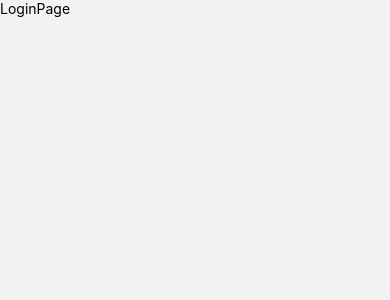
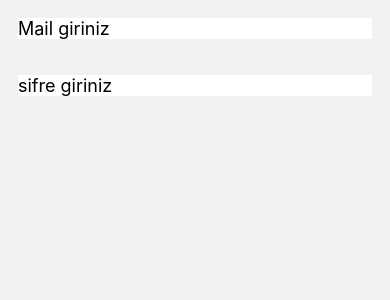
Before and after one commit to selalmaz/todoAPP, a React Native app: screen /Login in a window 390 px wide. Shown: the top 300 px of the page. Built offline with nearby package versions, Linux system fonts and the light colour scheme.

Commit message:
ınput componenti olusturldu

```diff
--- /dev/null
+++ b/src/components/Input/Input.style.tsx
@@ -0,0 +1,14 @@
+import {StyleSheet} from 'react-native';
+
+export default StyleSheet.create({
+  container: {
+    padding: 8,
+    margin: 10,
+    borderRadius: 12,
+  },
+  Input: {
+    backgroundColor: 'white',
+    fontSize: 18,
+    color: 'black',
+  },
+});
--- /dev/null
+++ b/src/components/Input/Input.tsx
@@ -0,0 +1,25 @@
+import React from 'react';
+import {TextInput, View} from 'react-native';
+import style from './Input.style';
+
+// props tipi tanımalama
+type Props = {
+  placeHolder: string;
+  onChange: (text: string) => void;
+  secureTextEntry?: boolean; // şfire için opsiyonel prop
+};
+
+const Input: React.FC<Props> = ({placeHolder, onChange, secureTextEntry}) => {
+  return (
+    <View style={style.container}>
+      <TextInput
+        style={style.Input}
+        placeholder={placeHolder}
+        onChangeText={onChange}
+        secureTextEntry={secureTextEntry}
+      />
+    </View>
+  );
+};
+
+export default Input;
--- a/src/navigation/TabNavigation/TabNavigator.style.tsx
+++ b/src/navigation/TabNavigation/TabNavigator.style.tsx
@@ -1,6 +1,6 @@
 import {StyleSheet} from 'react-native';
 
-const styles = StyleSheet.create({
+export default StyleSheet.create({
   tabBar: {
     backgroundColor: '#ffffff',
     elevation: 5,
@@ -9,5 +9,3 @@ const styles = StyleSheet.create({
     fontSize: 14,
   },
 });
-
-export default styles;
--- a/src/screens/LoginPage/LoginPage.tsx
+++ b/src/screens/LoginPage/LoginPage.tsx
@@ -1,10 +1,25 @@
-import React from 'react';
+import React, {useState} from 'react';
 import {SafeAreaView, Text} from 'react-native';
+import Input from '../../components/Input/Input';
 
 const LoginPage = () => {
+  const [email, setEmail] = useState('');
+  const [password, setPassword] = useState('');
+
+  const handleEmailChange = (text: string) => {
+    setEmail(text);
+  };
+  const handlePasswordChange = (password: string) => {
+    setPassword(password);
+  };
+
   return (
     <SafeAreaView style={{flex: 1}}>
-      <Text>LoginPage</Text>
+      <Input placeHolder="Mail giriniz" onChange={handleEmailChange}></Input>
+      <Input
+        placeHolder="sifre giriniz"
+        onChange={handlePasswordChange}
+        secureTextEntry={true}></Input>
     </SafeAreaView>
   );
 };
```
Also changed, not shown: src/components/Input/index.ts (added), src/components/Mybutton/Mybutton.tsx (added).
